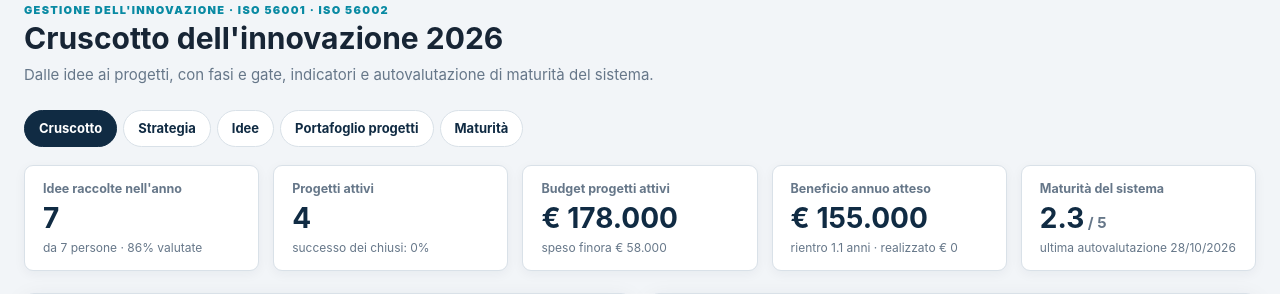
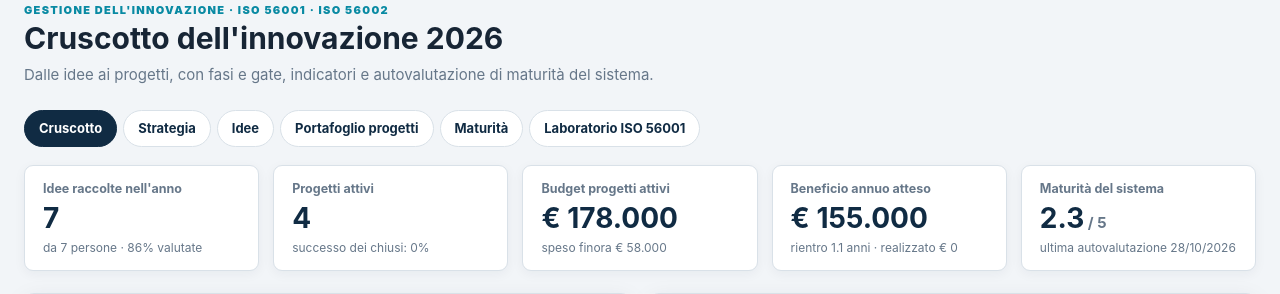
Before and after one commit to Maurizio-7887/MASTER-ISO-SUITE, a Flask app: page /innovazione/ in a window 1280 px wide. Shown: the part 156-450 px from the top of the page. Run offline with Flask 3, Linux system fonts and the light colour scheme; a user stored in the database is signed in.

Commit message:
feat(iso56001): collega laboratorio audit alla navigazione innovazione

```diff
--- a/app/templates/innovazione/_nav.html
+++ b/app/templates/innovazione/_nav.html
@@ -1 +1 @@
-<nav class="iso-tabs"><a href="{{ url_for('innovazione.index') }}" class="{{ 'on' if request.endpoint=='innovazione.index' }}">Cruscotto</a><a href="{{ url_for('innovazione.strategia') }}" class="{{ 'on' if request.endpoint=='innovazione.strategia' }}">Strategia</a><a href="{{ url_for('innovazione.idee') }}" class="{{ 'on' if request.endpoint=='innovazione.idee' }}">Idee</a><a href="{{ url_for('innovazione.progetti') }}" class="{{ 'on' if request.endpoint in ('innovazione.progetti','innovazione.progetto') }}">Portafoglio progetti</a><a href="{{ url_for('innovazione.maturita') }}" class="{{ 'on' if request.endpoint=='innovazione.maturita' }}">Maturità</a></nav>
+<nav class="iso-tabs"><a href="{{ url_for('innovazione.index') }}" class="{{ 'on' if request.endpoint=='innovazione.index' }}">Cruscotto</a><a href="{{ url_for('innovazione.strategia') }}" class="{{ 'on' if request.endpoint=='innovazione.strategia' }}">Strategia</a><a href="{{ url_for('innovazione.idee') }}" class="{{ 'on' if request.endpoint=='innovazione.idee' }}">Idee</a><a href="{{ url_for('innovazione.progetti') }}" class="{{ 'on' if request.endpoint in ('innovazione.progetti','innovazione.progetto') }}">Portafoglio progetti</a><a href="{{ url_for('innovazione.maturita') }}" class="{{ 'on' if request.endpoint=='innovazione.maturita' }}">Maturità</a><a href="{{ url_for('innovazione.iso56001') }}" class="{{ 'on' if request.endpoint=='innovazione.iso56001' }}">Laboratorio ISO 56001</a></nav>
```
